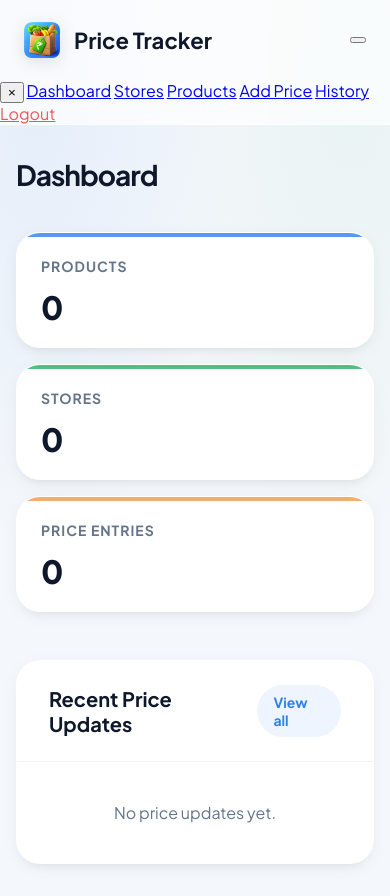
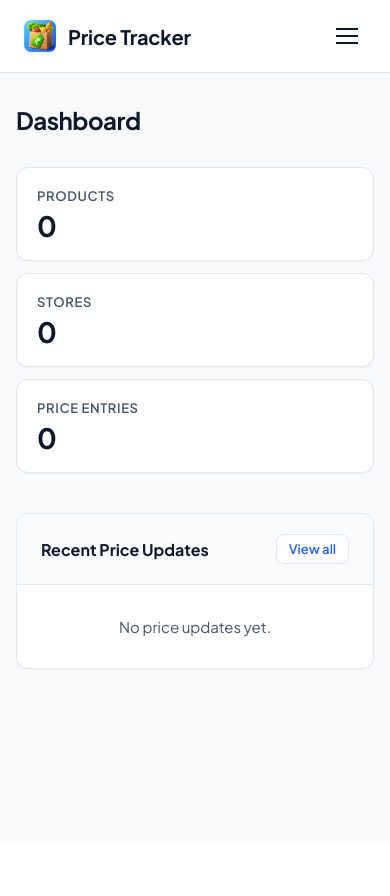
Before and after one commit to er-vikash-sain/grocery-price-app, a PHP site: page /html/dashboard.html in a window 390 px wide. After the commit the page ends 670 px from the top, so only its background shows below. Run offline with PHP 8.4, Linux system fonts and the light colour scheme.

Commit message:
style: pivot to Minimalist Professional UI
- Removed complex Glassmorphism and mesh gradients
- Implemented crisp, white-centered design with 1px slate borders
- Enhanced whitespace and layout clarity for a professional feel
- Optimized mobile experience with a clean, high-contrast minimalist theme

```diff
--- a/html/common.css
+++ b/html/common.css
@@ -2,51 +2,53 @@
 
 :root {
     /* ------------------------------
-     1. Brand Colors & Atmospheric Tones
+     1. Crisp Brand Colors & Base Tones
      ------------------------------ */
-    --brand-primary: #2F80ED;
-    --brand-primary-light: #56CCF2;
-    --brand-primary-dark: #1F5FA0;
+    --brand-primary: #2563EB;
+    /* Solid blue */
+    --brand-primary-light: #60A5FA;
+    --brand-primary-dark: #1E40AF;
 
-    --brand-secondary: #27AE60;
-    --brand-secondary-light: #6FCF97;
-    --brand-secondary-dark: #219150;
+    --brand-secondary: #059669;
+    /* Solid green */
+    --brand-secondary-light: #34D399;
+    --brand-secondary-dark: #065F46;
 
-    --brand-accent-red: #EB5757;
-    --brand-accent-orange: #F2994A;
-    --brand-accent-yellow: #F2C94C;
+    --brand-accent-red: #DC2626;
+    --brand-accent-orange: #EA580C;
+    --brand-accent-yellow: #CA8A04;
 
-    /* New atmospheric tones for backgrounds */
-    --bg-main: #F4F7FB;
-    --bg-surface: rgba(255, 255, 255, 0.85);
-    /* Semi-transparent for glassmorphism */
-    --bg-surface-opaque: #FFFFFF;
-    --bg-input: #F1F5F9;
+    /* Minimalist Backgrounds & Surfaces */
+    --bg-main: #F8FAFC;
+    /* Clean off-white */
+    --bg-surface: #FFFFFF;
+    /* Pure white surface */
+    --bg-surface-off: #F1F5F9;
+    /* Light slate for contrast */
+    --bg-input: #FFFFFF;
 
     --text-main: #0F172A;
-    /* Deeper slate for better readability */
-    --text-muted: #64748B;
+    /* Slate-900 */
+    --text-muted: #475569;
+    /* Slate-600 */
     --text-light: #FFFFFF;
 
+    --border-main: #E2E8F0;
+    /* Slate-200 */
+    --border-focus: #2563EB;
+    /* Blue-600 */
+
     /* ------------------------------
-     2. Modern UI Tokens
+     2. Precise UI Tokens
      ------------------------------ */
-    --border-radius-sm: 10px;
-    --border-radius-md: 16px;
-    --border-radius-lg: 24px;
-    --border-radius-xl: 32px;
+    --border-radius-sm: 8px;
+    --border-radius-md: 12px;
+    --border-radius-lg: 16px;
 
-    /* Layered Soft Shadows */
-    --shadow-sm: 0 1px 3px 0 rgba(0, 0, 0, 0.05);
-    --shadow-md: 0 4px 20px -5px rgba(0, 0, 0, 0.08), 0 8px 10px -6px rgba(0, 0, 0, 0.05);
-    --shadow-lg: 0 20px 40px -15px rgba(0, 0, 0, 0.12);
-    --shadow-glass: 0 8px 32px 0 rgba(31, 38, 135, 0.07);
-
-    /* Glassmorphism */
-    --glass-bg: rgba(255, 255, 255, 0.7);
-    --glass-border: 1px solid rgba(255, 255, 255, 0.4);
-    --glass-blur: blur(12px);
-    --webkit-glass-blur: blur(12px);
+    /* Ultra-Soft Shadows */
+    --shadow-sm: 0 1px 2px 0 rgba(0, 0, 0, 0.05);
+    --shadow-md: 0 1px 3px 0 rgba(0, 0, 0, 0.1), 0 1px 2px -1px rgba(0, 0, 0, 0.1);
+    --shadow-lg: 0 4px 6px -1px rgba(0, 0, 0, 0.05), 0 2px 4px -2px rgba(0, 0, 0, 0.05);
 
     --font-family-base: 'Plus Jakarta Sans', system-ui, -apple-system, sans-serif;
 }
@@ -61,6 +63,7 @@ body {
     color: var(--text-main);
     font-family: var(--font-family-base);
     min-height: 100vh;
+    -webkit-font-smoothing: antialiased;
 }
 
 /* Base Utility Classes */
@@ -68,11 +71,9 @@ body {
     color: var(--brand-accent-red);
 }
 
-.glass-card {
-    background: var(--glass-bg);
-    backdrop-filter: var(--glass-blur);
-    -webkit-backdrop-filter: var(--webkit-glass-blur);
-    border: var(--glass-border);
+.card {
+    background: var(--bg-surface);
+    border: 1px solid var(--border-main);
     border-radius: var(--border-radius-md);
-    box-shadow: var(--shadow-glass);
+    box-shadow: var(--shadow-sm);
 }
--- a/html/dashboard.css
+++ b/html/dashboard.css
@@ -6,10 +6,7 @@ body {
     margin: 0;
     padding: 0;
     font-family: var(--font-family-base);
-    background:
-        radial-gradient(at 10% 10%, rgba(47, 128, 237, 0.08) 0px, transparent 40%),
-        radial-gradient(at 90% 10%, rgba(39, 174, 96, 0.05) 0px, transparent 40%),
-        var(--bg-main);
+    background-color: var(--bg-main);
     color: var(--text-main);
     min-height: 100vh;
     overflow-x: hidden;
@@ -21,23 +18,20 @@ body {
     flex-direction: column;
 }
 
-/* Modern Navigation */
+/* Precise Navigation */
 .app-nav {
-    background: rgba(255, 255, 255, 0.7);
-    backdrop-filter: blur(20px);
-    -webkit-backdrop-filter: blur(20px);
-    border-bottom: 1px solid rgba(255, 255, 255, 0.5);
+    background-color: var(--bg-surface);
+    border-bottom: 1px solid var(--border-main);
     position: sticky;
     top: 0;
     z-index: 1000;
-    transition: all 0.3s ease;
 }
 
 .nav-container {
     max-width: 1200px;
     margin: 0 auto;
     padding: 0 24px;
-    height: 80px;
+    height: 72px;
     display: flex;
     align-items: center;
     justify-content: space-between;
@@ -46,44 +40,31 @@ body {
 .nav-brand {
     display: flex;
     align-items: center;
-    gap: 14px;
+    gap: 12px;
     font-weight: 700;
-    font-size: 22px;
+    font-size: 20px;
     color: var(--text-main);
+    letter-spacing: -0.01em;
 }
 
 .nav-logo-icon {
-    width: 36px;
-    height: 36px;
+    width: 32px;
+    height: 32px;
     object-fit: contain;
-    filter: drop-shadow(0 4px 8px rgba(0, 0, 0, 0.1));
 }
 
 .nav-links {
     display: flex;
-    gap: 32px;
+    gap: 24px;
 }
 
 .nav-item {
     text-decoration: none;
     color: var(--text-muted);
-    font-weight: 600;
-    font-size: 15px;
-    transition: all 0.2s ease;
-    padding: 10px 0;
-    position: relative;
-}
-
-.nav-item:after {
-    content: '';
-    position: absolute;
-    width: 100%;
-    height: 2px;
-    bottom: 0;
-    left: 0;
-    background: var(--brand-primary);
-    transform: scaleX(0);
-    transition: transform 0.3s ease;
+    font-weight: 500;
+    font-size: 14px;
+    transition: color 0.2s;
+    padding: 8px 0;
 }
 
 .nav-item:hover,
@@ -91,118 +72,91 @@ body {
     color: var(--brand-primary);
 }
 
-.nav-item.active:after {
-    transform: scaleX(1);
+.nav-item.active {
+    font-weight: 600;
 }
 
 /* Dashboard Content */
 .main-content {
     flex: 1;
-    padding: 48px 24px;
+    padding: 40px 24px;
     max-width: 1200px;
     width: 100%;
     margin: 0 auto;
 }
 
 .page-header {
+    margin-bottom: 32px;
+}
+
+.page-header h1 {
+    font-size: 26px;
+    font-weight: 700;
+    color: var(--text-main);
+    margin: 0;
+    letter-spacing: -0.02em;
+}
+
+/* Crisp Stats Grid */
+.dashboard-stats {
+    display: grid;
+    grid-template-columns: repeat(3, 1fr);
+    gap: 20px;
     margin-bottom: 40px;
 }
 
-.page-header h1 {
-    font-size: 32px;
-    font-weight: 700;
-    color: var(--text-main);
-    margin: 0;
-    letter-spacing: -1px;
-}
-
-/* Modern Stats Grid */
-.dashboard-stats {
-    display: grid;
-    grid-template-columns: repeat(3, 1fr);
-    gap: 24px;
-    margin-bottom: 48px;
-}
-
 .stat-card {
-    background: var(--bg-surface-opaque);
-    border-radius: var(--border-radius-lg);
-    padding: 32px;
-    box-shadow: var(--shadow-md);
-    border: 1px solid rgba(255, 255, 255, 0.6);
-    transition: all 0.3s cubic-bezier(0.4, 0, 0.2, 1);
-    position: relative;
-    overflow: hidden;
+    background-color: var(--bg-surface);
+    border: 1px solid var(--border-main);
+    border-radius: var(--border-radius-md);
+    padding: 24px;
+    box-shadow: var(--shadow-sm);
+    transition: transform 0.2s ease, box-shadow 0.2s ease;
 }
 
 .stat-card:hover {
-    transform: translateY(-6px);
-    box-shadow: var(--shadow-lg);
-}
-
-.stat-card:before {
-    content: '';
-    position: absolute;
-    top: 0;
-    left: 0;
-    width: 100%;
-    height: 4px;
-    background: var(--brand-primary);
-    opacity: 0.1;
-}
-
-.stat-card.products:before {
-    background: var(--brand-primary);
-    opacity: 0.8;
-}
-
-.stat-card.stores:before {
-    background: var(--brand-secondary);
-    opacity: 0.8;
-}
-
-.stat-card.entries:before {
-    background: var(--brand-accent-orange);
-    opacity: 0.8;
+    transform: translateY(-2px);
+    box-shadow: var(--shadow-md);
 }
 
 .stat-label {
     color: var(--text-muted);
-    font-size: 14px;
-    font-weight: 700;
+    font-size: 13px;
+    font-weight: 600;
     text-transform: uppercase;
-    letter-spacing: 1px;
-    margin-bottom: 16px;
+    letter-spacing: 0.05em;
+    margin-bottom: 8px;
     display: block;
 }
 
 .stat-value {
-    font-size: 40px;
-    font-weight: 800;
+    font-size: 32px;
+    font-weight: 700;
     color: var(--text-main);
     line-height: 1;
 }
 
 /* Content Cards */
 .content-card {
-    background: var(--bg-surface-opaque);
-    border-radius: var(--border-radius-lg);
-    box-shadow: var(--shadow-md);
-    border: 1px solid rgba(255, 255, 255, 0.6);
+    background-color: var(--bg-surface);
+    border: 1px solid var(--border-main);
+    border-radius: var(--border-radius-md);
+    box-shadow: var(--shadow-sm);
     overflow: hidden;
 }
 
 .card-header {
-    padding: 24px 32px;
-    border-bottom: 1px solid var(--bg-input);
+    padding: 20px 24px;
+    border-bottom: 1px solid var(--border-main);
     display: flex;
     justify-content: space-between;
     align-items: center;
+    background-color: #FAFBFC;
 }
 
 .card-header h2 {
     margin: 0;
-    font-size: 20px;
+    font-size: 16px;
     font-weight: 700;
     color: var(--text-main);
 }
@@ -210,21 +164,22 @@ body {
 .link-action {
     color: var(--brand-primary);
     text-decoration: none;
-    font-weight: 700;
-    font-size: 14px;
-    padding: 8px 16px;
-    background: rgba(47, 128, 237, 0.08);
-    border-radius: 100px;
+    font-weight: 600;
+    font-size: 13px;
+    padding: 6px 12px;
+    border: 1px solid var(--border-main);
+    border-radius: var(--border-radius-sm);
+    background-color: #FFFFFF;
     transition: all 0.2s ease;
 }
 
 .link-action:hover {
-    background: var(--brand-primary);
-    color: var(--text-light);
+    border-color: var(--brand-primary);
+    background-color: var(--bg-main);
 }
 
 .card-body {
-    padding: 40px 32px;
+    padding: 32px 24px;
 }
 
 .empty-state {
@@ -233,7 +188,7 @@ body {
 }
 
 .empty-state p {
-    font-size: 16px;
+    font-size: 15px;
     margin: 0;
 }
 
@@ -243,9 +198,108 @@ body {
         display: none;
     }
 
+    .mobile-menu-btn {
+        display: flex;
+        flex-direction: column;
+        gap: 5px;
+        background: none;
+        border: none;
+        padding: 8px;
+        cursor: pointer;
+    }
+
+    .mobile-menu-btn .bar {
+        width: 22px;
+        height: 2px;
+        background-color: var(--text-main);
+        transition: 0.3s;
+    }
+
+    .mobile-menu-btn.open .bar:nth-child(1) {
+        transform: rotate(45deg) translate(5px, 5px);
+    }
+
+    .mobile-menu-btn.open .bar:nth-child(2) {
+        opacity: 0;
+    }
+
+    .mobile-menu-btn.open .bar:nth-child(3) {
+        transform: rotate(-45deg) translate(5px, -5px);
+    }
+
+    /* Backdrop */
+    .mobile-nav-backdrop {
+        position: fixed;
+        top: 0;
+        left: 0;
+        width: 100%;
+        height: 100%;
+        background-color: rgba(15, 23, 42, 0.4);
+        /* Slate-900 with alpha */
+        opacity: 0;
+        visibility: hidden;
+        transition: 0.3s;
+        z-index: 998;
+    }
+
+    .mobile-nav-backdrop.open {
+        opacity: 1;
+        visibility: visible;
+    }
+
+    /* Minimalist Drawer */
+    .mobile-nav {
+        position: fixed;
+        top: 0;
+        right: 0;
+        width: 280px;
+        height: 100vh;
+        background-color: var(--bg-surface);
+        border-left: 1px solid var(--border-main);
+        padding-top: 80px;
+        transform: translateX(100%);
+        transition: transform 0.3s ease;
+        z-index: 999;
+        display: flex;
+        flex-direction: column;
+    }
+
+    .mobile-nav.open {
+        transform: translateX(0);
+    }
+
+    .drawer-close-btn {
+        position: absolute;
+        top: 20px;
+        right: 20px;
+        background: none;
+        border: none;
+        font-size: 28px;
+        color: var(--text-muted);
+        cursor: pointer;
+    }
+
+    .mobile-nav-item {
+        padding: 16px 24px;
+        text-decoration: none;
+        color: var(--text-main);
+        font-weight: 500;
+        font-size: 15px;
+        border-bottom: 1px solid #F1F5F9;
+    }
+
+    .mobile-nav-item.active {
+        color: var(--brand-primary);
+        background-color: #F8FAFC;
+    }
+
+    .mobile-nav-item.text-danger {
+        color: var(--brand-accent-red);
+    }
+
     .dashboard-stats {
         grid-template-columns: 1fr;
-        gap: 16px;
+        gap: 12px;
     }
 
     .main-content {
@@ -253,14 +307,18 @@ body {
     }
 
     .page-header h1 {
-        font-size: 28px;
+        font-size: 24px;
     }
 
     .stat-card {
-        padding: 24px;
+        padding: 20px;
     }
 
     .stat-value {
-        font-size: 32px;
+        font-size: 28px;
     }
 }
+
+body.menu-open {
+    overflow: hidden;
+}
```
Also changed, not shown: html/login.css (+123 -157 lines).
